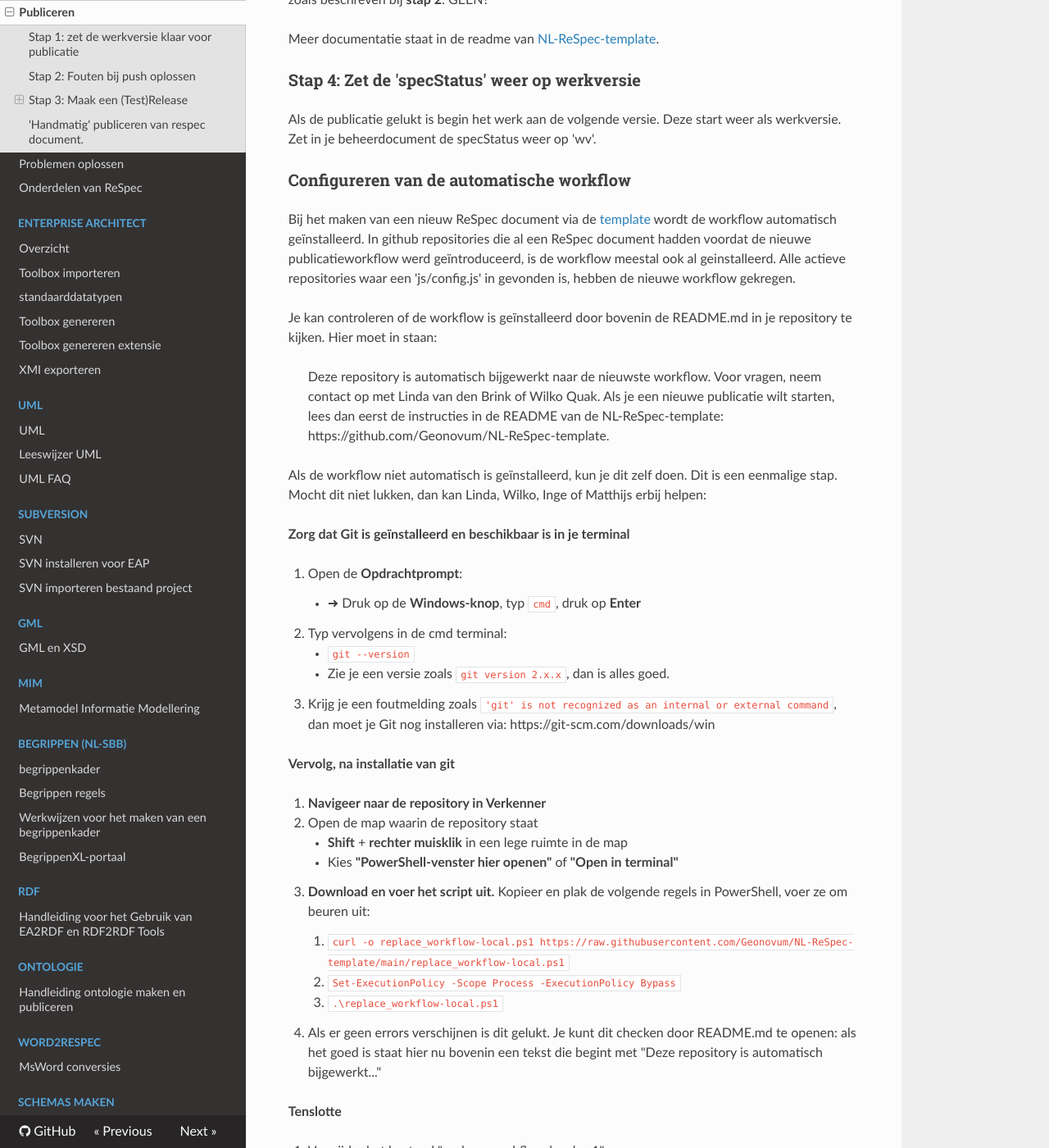
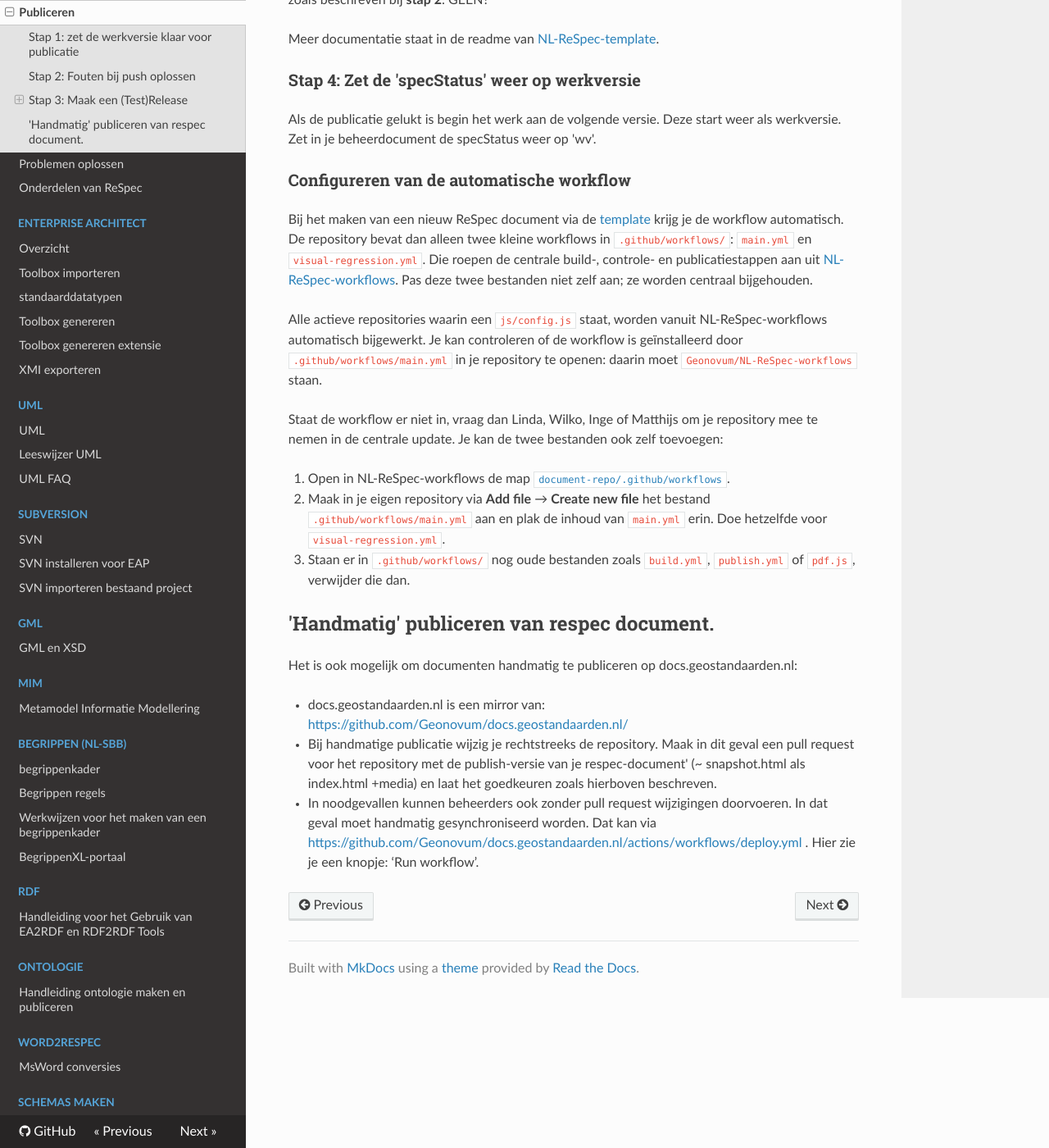
Before and after one commit to Geonovum/handleiding-tooling, an MkDocs documentation site: the page built from docs/ReSpec/ReSpec-publiceren.md, in a window 1280 px wide and 1400 px high, scrolled down 2699 px. Shown: the whole window at 82% size. Built offline with MkDocs 1.6.1, drawn with Linux system fonts in a browser that asks for light colours; nearby versions of some CDN libraries; some of the changed text lies outside the part shown.

Commit message:
docs: workflows komen uit NL-ReSpec-workflows
De installatie via replace_workflow-local.ps1 uit de template werkt niet
meer: de template bevat alleen nog main.yml en visual-regression.yml, die de
centrale workflows uit NL-ReSpec-workflows aanroepen.

Refs Geonovum/NL-ReSpec-template#57

```diff
--- a/docs/ReSpec/ReSpec-publiceren.md
+++ b/docs/ReSpec/ReSpec-publiceren.md
@@ -61,39 +61,15 @@ start weer als werkversie. Zet in je beheerdocument de specStatus weer op 'wv'.
 
 ### Configureren van de automatische workflow
 
-Bij het maken van een nieuw ReSpec document via de [template](https://github.com/Geonovum/NL-ReSpec-template) wordt de workflow automatisch geïnstalleerd. In github repositories die al een ReSpec document hadden voordat de nieuwe publicatieworkflow werd geïntroduceerd, is de workflow meestal ook al geinstalleerd. Alle actieve repositories waar een 'js/config.js' in gevonden is, hebben de nieuwe workflow gekregen.
+Bij het maken van een nieuw ReSpec document via de [template](https://github.com/Geonovum/NL-ReSpec-template) krijg je de workflow automatisch. De repository bevat dan alleen twee kleine workflows in `.github/workflows/`: `main.yml` en `visual-regression.yml`. Die roepen de centrale build-, controle- en publicatiestappen aan uit [NL-ReSpec-workflows](https://github.com/Geonovum/NL-ReSpec-workflows). Pas deze twee bestanden niet zelf aan; ze worden centraal bijgehouden.
 
-Je kan controleren of de workflow is geïnstalleerd door bovenin de README.md in je repository te kijken. Hier moet in staan:
+Alle actieve repositories waarin een `js/config.js` staat, worden vanuit NL-ReSpec-workflows automatisch bijgewerkt. Je kan controleren of de workflow is geïnstalleerd door `.github/workflows/main.yml` in je repository te openen: daarin moet `Geonovum/NL-ReSpec-workflows` staan.
 
-> Deze repository is automatisch bijgewerkt naar de nieuwste workflow. Voor vragen, neem contact op met Linda van den Brink of Wilko Quak.
-> Als je een nieuwe publicatie wilt starten, lees dan eerst de instructies in de README van de NL-ReSpec-template: https://github.com/Geonovum/NL-ReSpec-template.
+Staat de workflow er niet in, vraag dan Linda, Wilko, Inge of Matthijs om je repository mee te nemen in de centrale update. Je kan de twee bestanden ook zelf toevoegen:
 
-Als de workflow niet automatisch is geïnstalleerd, kun je dit zelf doen. Dit is een eenmalige stap. Mocht dit niet lukken, dan kan Linda, Wilko, Inge of Matthijs erbij helpen:
-
-**Zorg dat Git is geïnstalleerd en beschikbaar is in je terminal**
-
-1. Open de **Opdrachtprompt**:
-    - ➜ Druk op de **Windows-knop**, typ `cmd`, druk op **Enter**
-1. Typ vervolgens in de cmd terminal:
-    - `git --version`
-    - Zie je een versie zoals `git version 2.x.x`, dan is alles goed.
-1. Krijg je een foutmelding zoals `'git' is not recognized as an internal or external command`, dan moet je Git nog installeren via: https://git-scm.com/downloads/win
-
-**Vervolg, na installatie van git**
-
-1. **Navigeer naar de repository in Verkenner**
-1. Open de map waarin de repository staat
-    - **Shift** + **rechter muisklik** in een lege ruimte in de map
-    - Kies **"PowerShell-venster hier openen"** of **"Open in terminal"**
-1. **Download en voer het script uit.**  Kopieer en plak de volgende regels in PowerShell, voer ze om beuren uit:
-    1. `curl -o replace_workflow-local.ps1 https://raw.githubusercontent.com/Geonovum/NL-ReSpec-template/main/replace_workflow-local.ps1`
-    1. `Set-ExecutionPolicy -Scope Process -ExecutionPolicy Bypass`
-    1. `.\replace_workflow-local.ps1`
-1. Als er geen errors verschijnen is dit gelukt. Je kunt dit checken door README.md te openen: als het goed is staat hier nu bovenin een tekst die begint met "Deze repository is automatisch bijgewerkt..."
-
-**Tenslotte**
-
-1. Verwijder het bestand "replace_workflow-local.ps1"
+1. Open in NL-ReSpec-workflows de map [`document-repo/.github/workflows`](https://github.com/Geonovum/NL-ReSpec-workflows/tree/main/document-repo/.github/workflows).
+1. Maak in je eigen repository via **Add file** → **Create new file** het bestand `.github/workflows/main.yml` aan en plak de inhoud van `main.yml` erin. Doe hetzelfde voor `visual-regression.yml`.
+1. Staan er in `.github/workflows/` nog oude bestanden zoals `build.yml`, `publish.yml` of `pdf.js`, verwijder die dan.
 
 ## 'Handmatig' publiceren van respec document.
 
```
